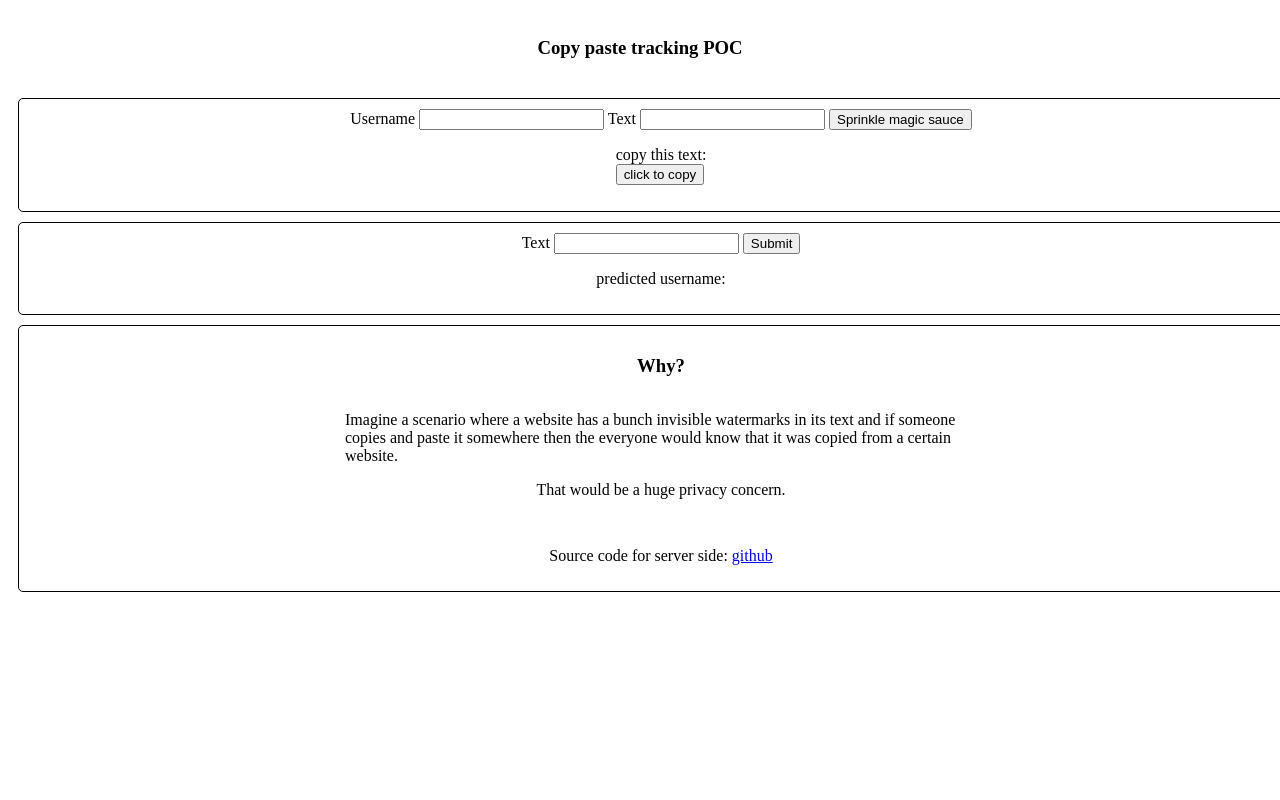
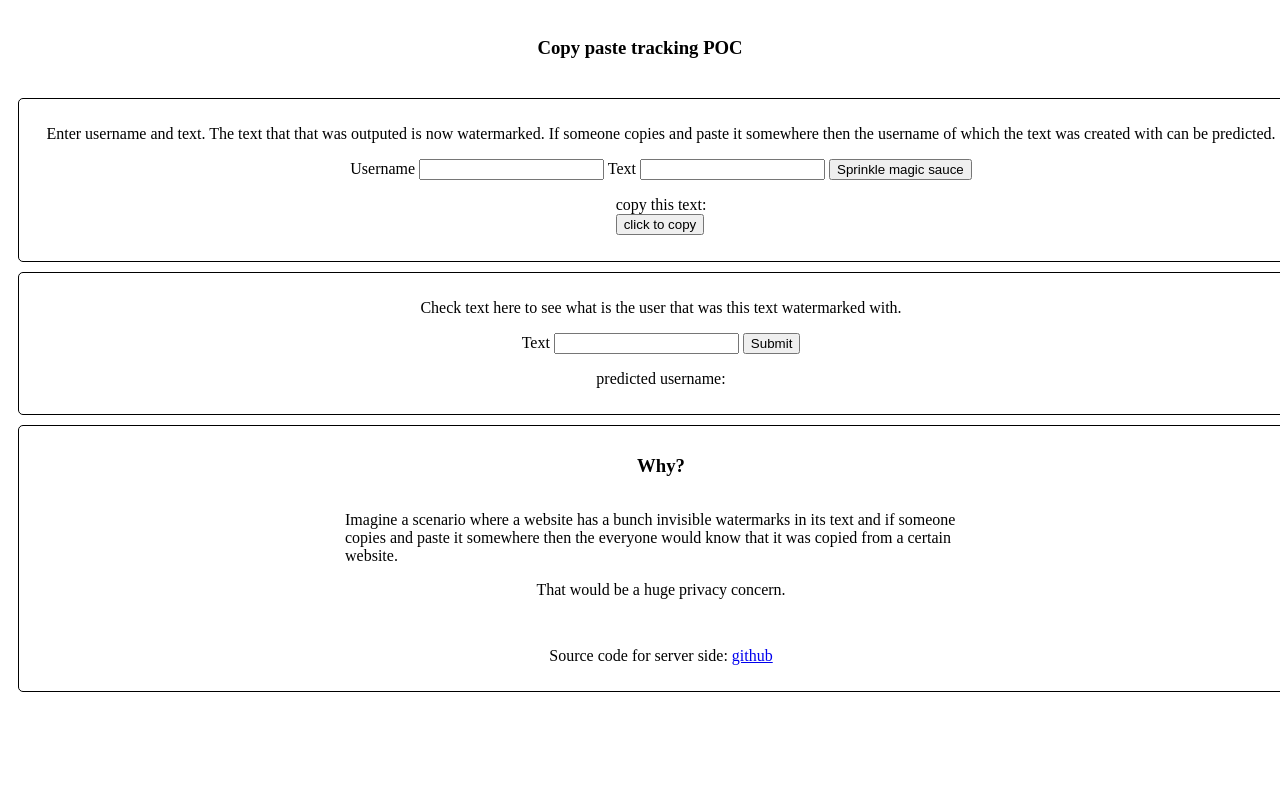
Before and after one commit to 0xleft/cpi, a plain HTML site: page frontend/index.html in a window 1280 px wide. Shown: the top 800 px of the page. Drawn offline with Linux system fonts and the light colour scheme.

Commit message:
documentation

```diff
--- a/frontend/index.html
+++ b/frontend/index.html
@@ -29,6 +29,9 @@
         </div>
         <div id="content" style="min-height: 100vh;">
             <div class="contentdiv">
+                <p>
+                    Enter username and text. The text that that was outputed is now watermarked. If someone copies and paste it somewhere then the username of which the text was created with can be predicted.
+                </p>
                 <form id="get_user_text">
                     <label for="username">Username</label>
                     <input type="text" name="username" id="username">
@@ -42,6 +45,7 @@
             </div>
 
             <div class="contentdiv">
+                <p>Check text here to see what is the user that was this text watermarked with.</p>
                 <form id="get_user_id">
                     <label for="user_text_to_id">Text</label>
                     <input type="text" name="user_text" id="user_text_to_id">
```
Also changed, not shown: 1 other file.
